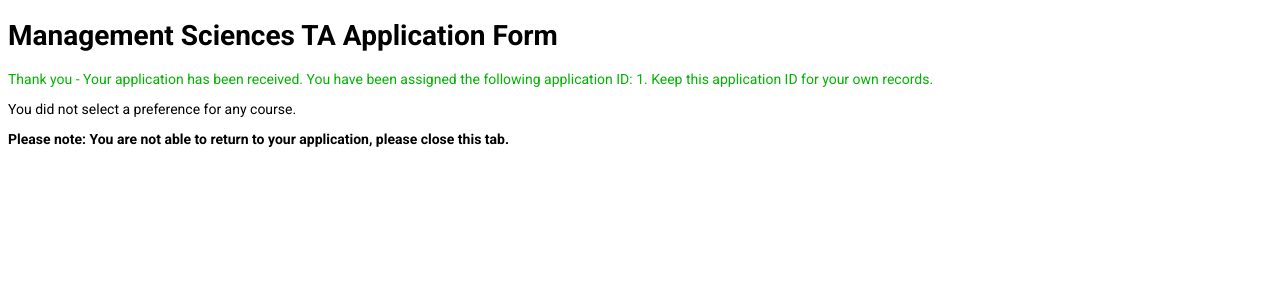
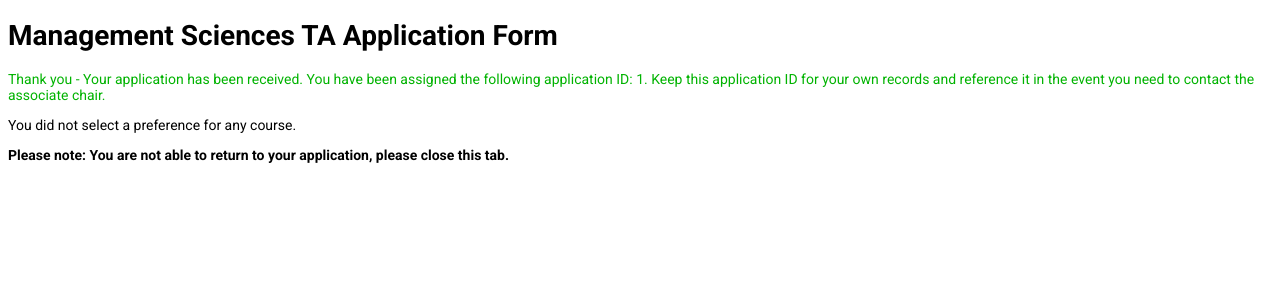
Before and after one commit to profsmucker/ta-works, a Django app: template taworks/taform/templates/taform/application_submitted.html in a window 1280 px wide. Shown: the part 28-328 px from the top of the page. Run offline with Django 3.2, Linux system fonts and the light colour scheme; the template is opened without the code that fills it: most values are stand-ins (such as "Sample title", 1, 10 or a date in 2020).

Commit message:
update msg

```diff
--- a/taworks/taform/templates/taform/application_submitted.html
+++ b/taworks/taform/templates/taform/application_submitted.html
@@ -16,7 +16,7 @@
 	{% endif %}
 
 	<div class = "successMessage">
-		<p>Thank you - Your application has been received. You have been assigned the following application ID: {{app_id}}. Keep this application ID for your own records.</p>
+		<p>Thank you - Your application has been received. You have been assigned the following application ID: {{app_id}}. Keep this application ID for your own records and reference it in the event you need to contact the associate chair.</p>
 	</div>
 
 	{% if made_apps %}
```
